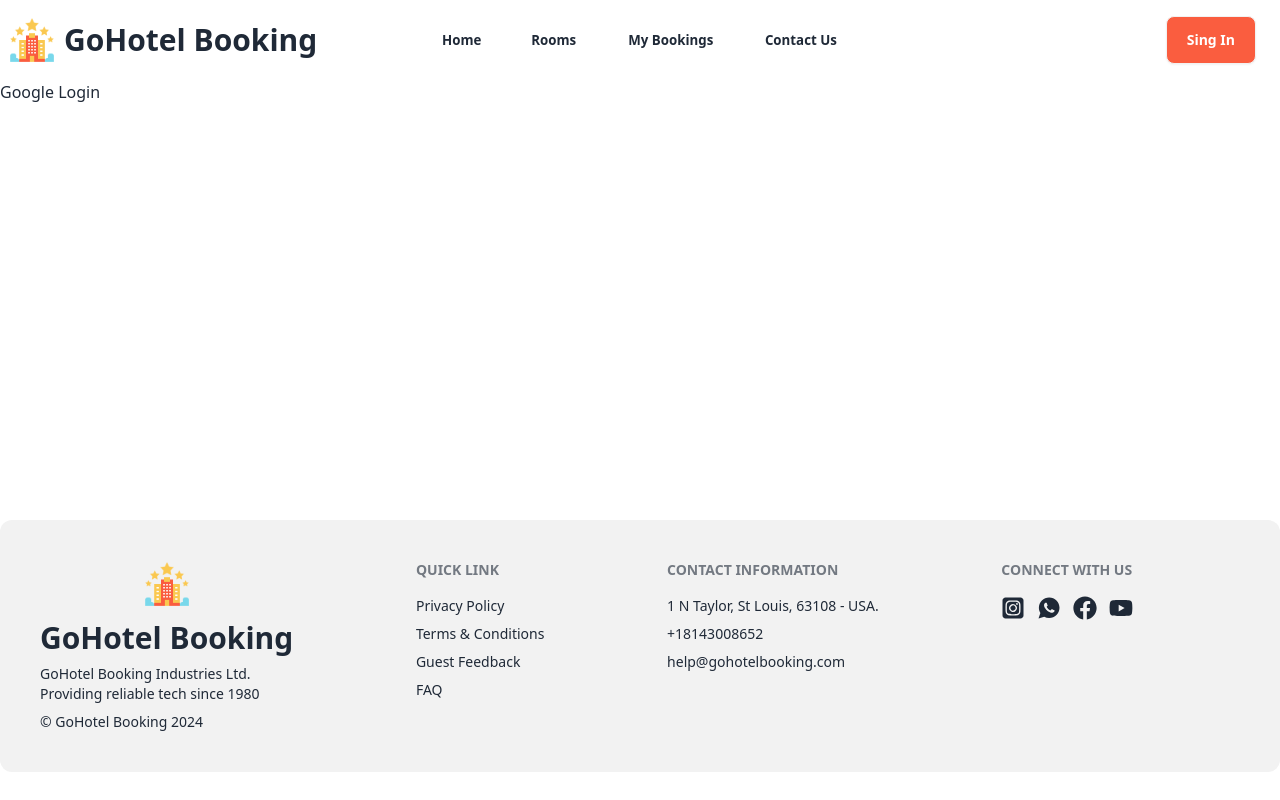
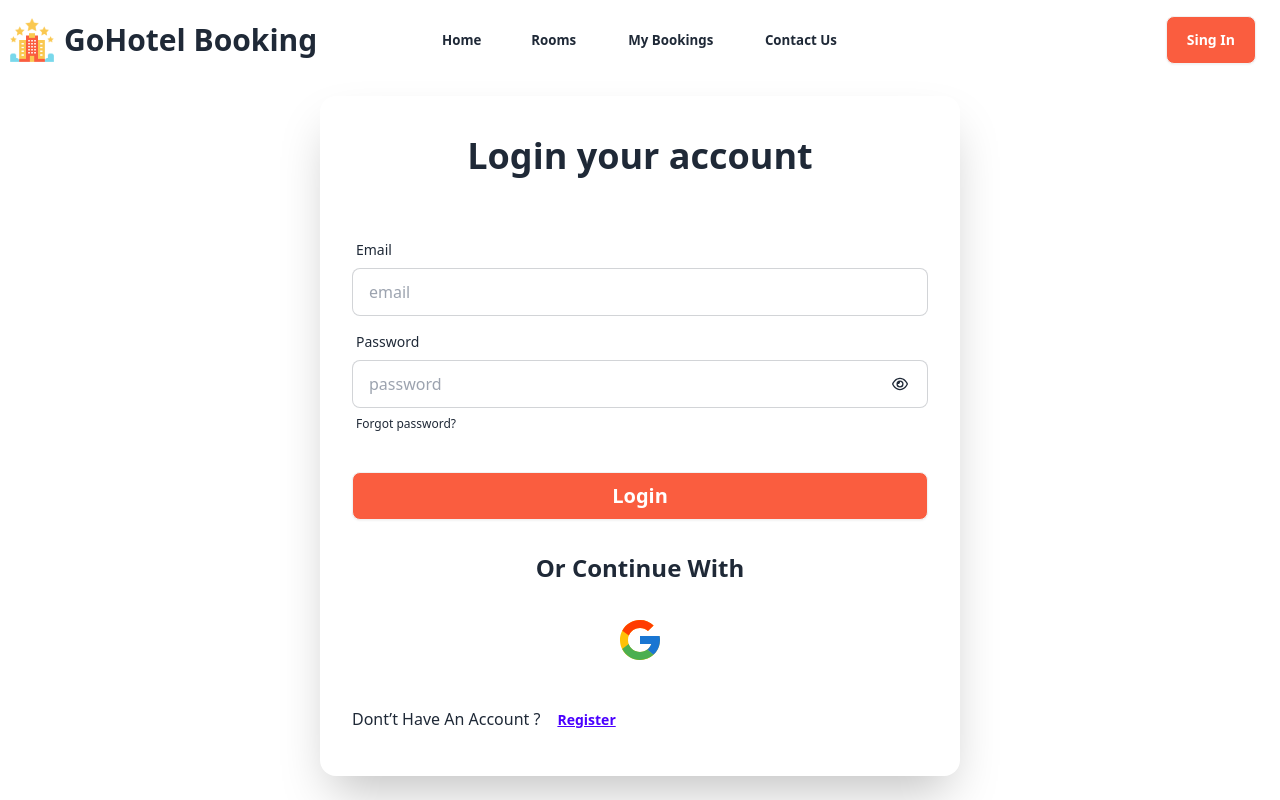
Before and after one commit to sajjathossainbd/go-hotel-booking-client, a React (Vite) app: page /login in a window 1280 px wide. Shown: the top 800 px of the page. Built offline with nearby package versions, Linux system fonts and the light colour scheme; no server answers.

Commit message:
user login and register page desing completed google auth and email password firebase auth successfull completed

```diff
--- a/src/main.jsx
+++ b/src/main.jsx
@@ -6,6 +6,7 @@ import router from "./routes/Routes.jsx";
 import AuthProvider from "./provider/AuthProvider.jsx";
 import { HelmetProvider } from "react-helmet-async";
 import { ToastContainer } from "react-toastify";
+import "react-toastify/dist/ReactToastify.css";
 
 ReactDOM.createRoot(document.getElementById("root")).render(
   <React.StrictMode>
--- a/src/pages/authentication/Login.jsx
+++ b/src/pages/authentication/Login.jsx
@@ -1,15 +1,109 @@
-import { useContext } from "react";
+import { Link, useNavigate } from "react-router-dom";
+import { FaRegEye } from "react-icons/fa6";
+import { FaRegEyeSlash } from "react-icons/fa6";
+import { FcGoogle } from "react-icons/fc";
+import { Helmet } from "react-helmet-async";
+import { useContext, useState } from "react";
 import { AuthContext } from "../../provider/AuthProvider";
 
 function Login() {
-  const { singInWithGoogleAuth } = useContext(AuthContext);
-  const handleLogin = () => {
-    singInWithGoogleAuth();
+  const [showPassword, setShowPassword] = useState(false);
+
+  const { singInUser, singInWithGoogleAuth } = useContext(AuthContext);
+  const navigate = useNavigate();
+
+  const handleGoogle = () => {
+    singInWithGoogleAuth(navigate);
+  };
+
+  const handleSubmit = (event) => {
+    event.preventDefault();
+
+    const email = event.target.email.value;
+    const password = event.target.password.value;
+
+    singInUser(email, password, navigate);
   };
   return (
-    <div>
-      <button onClick={handleLogin}>Google Login</button>
-    </div>
+    <>
+      <Helmet>
+        <title>GoTour Hero - Login</title>
+      </Helmet>
+
+      <div className="lg:w-1/2 max-sm:mx-6 mx-auto mt-4 card shrink-0  shadow-2xl bg-base-100 pt-10 mb-10">
+        <h2 className="text-4xl font-bold mb-6 text-center font-playfair">
+          Login your account
+        </h2>
+        <div className="w-full">
+          <form onSubmit={handleSubmit} className="card-body ">
+            <div className="form-control">
+              <label className="label">
+                <span className="label-text">Email</span>
+              </label>
+              <input
+                type="email"
+                placeholder="email"
+                className="input input-bordered"
+                name="email"
+                required
+              />
+            </div>
+            <div className="form-control">
+              <label className="label">
+                <span className="label-text">Password</span>
+              </label>
+              <div className="relative">
+                <input
+                  type={showPassword ? "text" : "password"}
+                  placeholder="password"
+                  className="input input-bordered w-full"
+                  name="password"
+                  required
+                />
+                <span
+                  className="absolute top-4 right-5"
+                  onClick={() => setShowPassword(!showPassword)}
+                >
+                  {showPassword ? <FaRegEyeSlash /> : <FaRegEye />}
+                </span>
+              </div>
+              <label className="label">
+                <a href="#" className="label-text-alt link link-hover">
+                  Forgot password?
+                </a>
+              </label>
+            </div>
+            <div className="form-control mt-6">
+              <button className="btn  bg-[#FA5D3F] hover:bg-[#d35036] text-xl text-white">
+                Login
+              </button>
+            </div>
+          </form>
+        </div>
+
+        {/* OR CONTINUE WITH */}
+        <div className="card-body pt-0">
+          <h2 className="text-2xl font-bold mb-6 text-center font-playfair">
+            Or Continue With
+          </h2>
+          <div className="flex items-center justify-center gap-6 text-5xl">
+            <button onClick={handleGoogle}>
+              <FcGoogle className="cursor-pointer" />
+            </button>
+          </div>
+
+          {/* Have An Accout */}
+          <div className="form-control mt-6 ">
+            <p>
+              Dont’t Have An Account ?
+              <Link to={"/register"} className="btn btn-link font-playfair">
+                Register
+              </Link>
+            </p>
+          </div>
+        </div>
+      </div>
+    </>
   );
 }
 
--- a/src/pages/authentication/Register.jsx
+++ b/src/pages/authentication/Register.jsx
@@ -1,5 +1,139 @@
+import { useContext, useState } from "react";
+import { Link, useNavigate } from "react-router-dom";
+import { FaRegEye } from "react-icons/fa6";
+import { FaRegEyeSlash } from "react-icons/fa6";
+import { FcGoogle } from "react-icons/fc";
+import { Helmet } from "react-helmet-async";
+import { AuthContext } from "../../provider/AuthProvider";
+
 function Register() {
-  return <div>Register</div>;
+  const [showPassword, setShowPassword] = useState(false);
+
+  const { createUser, singInWithGoogleAuth } = useContext(AuthContext);
+  const navigate = useNavigate();
+
+  const handleGoogle = () => {
+    singInWithGoogleAuth(navigate);
+  };
+
+  const handleSubmit = (event) => {
+    event.preventDefault();
+
+    const name = event.target.name.value;
+    const email = event.target.email.value;
+    const url = event.target.url.value;
+    const password = event.target.password.value;
+
+    // Password Verification
+    if (password.length < 6) {
+      alert("Password must be at least 6 characters long");
+      return;
+    }
+    const passwordRegex = /^(?=.*[a-z])(?=.*[A-Z])/;
+    if (!passwordRegex.test(password)) {
+      alert("Please Provide Uppercase and Lowercase letters");
+      return;
+    }
+
+    createUser(email, password, name, url, navigate);
+  };
+  return (
+    <>
+      <Helmet>
+        <title>GoTour Hero - Register</title>
+      </Helmet>
+      <div className="lg:w-1/2 max-sm:mx-6 mx-auto mt-4 card shrink-0  shadow-2xl bg-base-100 pt-10 mb-10">
+        <h2 className="text-4xl font-bold mb-6 text-center font-playfair">
+          Register your account
+        </h2>
+        <div className="w-full">
+          <form onSubmit={handleSubmit} className="card-body ">
+            <div className="form-control">
+              <label className="label">
+                <span className="label-text">Full Name</span>
+              </label>
+              <input
+                type="text"
+                placeholder="full name"
+                className="input input-bordered"
+                name="name"
+              />
+            </div>
+            <div className="form-control">
+              <label className="label">
+                <span className="label-text">Email</span>
+              </label>
+              <input
+                type="email"
+                placeholder="email"
+                className="input input-bordered"
+                name="email"
+                required
+              />
+            </div>
+            <div className="form-control">
+              <label className="label">
+                <span className="label-text">Photo URL</span>
+              </label>
+              <input
+                type="text"
+                placeholder="link..."
+                className="input input-bordered"
+                name="url"
+              />
+            </div>
+            <div className="form-control">
+              <label className="label">
+                <span className="label-text">Password</span>
+              </label>
+              <div className="relative">
+                <input
+                  type={showPassword ? "text" : "password"}
+                  placeholder="password"
+                  className="input input-bordered w-full"
+                  name="password"
+                  required
+                />
+                <span
+                  className="absolute top-4 right-5"
+                  onClick={() => setShowPassword(!showPassword)}
+                >
+                  {showPassword ? <FaRegEyeSlash /> : <FaRegEye />}
+                </span>
+              </div>
+            </div>
+            <div className="form-control mt-6">
+              <button className="btn  bg-[#FA5D3F] hover:bg-[#d35036] text-xl text-white">
+                Register
+              </button>
+            </div>
+          </form>
+        </div>
+
+        {/* OR CONTINUE WITH */}
+        <div className="card-body pt-0">
+          <h2 className="text-2xl font-bold mb-6 text-center font-playfair">
+            Or Continue With
+          </h2>
+          <div className="flex items-center justify-center gap-6 text-5xl">
+            <button onClick={handleGoogle}>
+              <FcGoogle className="cursor-pointer" />
+            </button>
+          </div>
+
+          {/* Already Accout */}
+          <div className="form-control mt-6 ">
+            <p>
+              Already Account?
+              <Link to={"/login"} className="btn btn-link font-playfair">
+                Login
+              </Link>
+            </p>
+          </div>
+        </div>
+      </div>
+    </>
+  );
 }
 
 export default Register;
--- /dev/null
+++ b/src/routes/PrivateRoute.jsx
@@ -0,0 +1,14 @@
+/* eslint-disable react/prop-types */
+import { useContext } from "react";
+import { Navigate } from "react-router-dom";
+import { AuthContext } from "../provider/AuthProvider";
+
+function PrivateRoute({ children }) {
+  const { user } = useContext(AuthContext);
+  if (user) {
+    return children;
+  }
+  return <Navigate to={"/login"}>PrivateRoute</Navigate>;
+}
+
+export default PrivateRoute;
--- a/src/routes/Routes.jsx
+++ b/src/routes/Routes.jsx
@@ -8,6 +8,7 @@ import Rooms from "../pages/rooms/Rooms";
 import RoomeDetails from "../pages/rooms/RoomeDetails";
 import MyBookings from "../pages/myBookings/MyBookings";
 import ContactUs from "../pages/ContactUs";
+import PrivateRoute from "./PrivateRoute";
 
 const router = createBrowserRouter([
   {
@@ -41,7 +42,11 @@ const router = createBrowserRouter([
       },
       {
         path: "/my-bookings",
-        element: <MyBookings />,
+        element: (
+          <PrivateRoute>
+            <MyBookings />
+          </PrivateRoute>
+        ),
       },
     ],
   },
```
